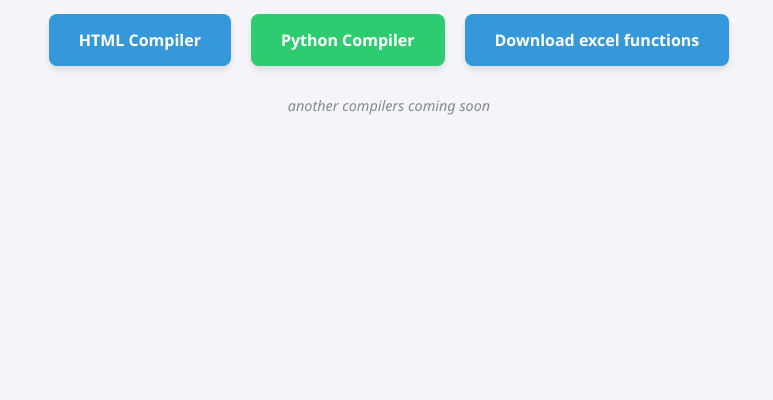
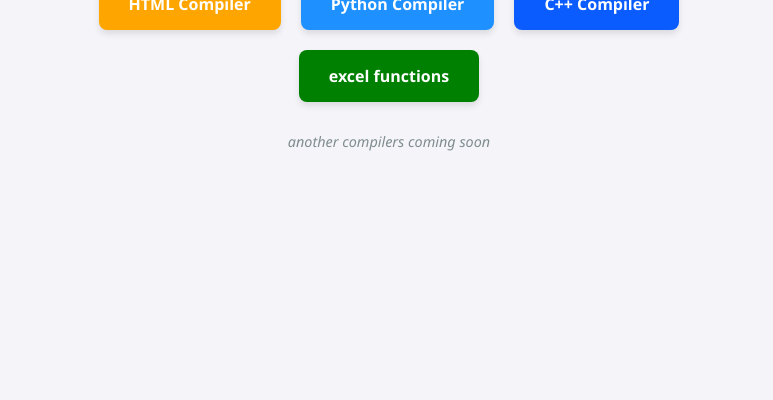
Before and after one commit to excel-func/excel-func.github.io, a plain HTML site: page index.html in a window 1280 px wide. Shown: the part 400-800 px from the top of the page, without its empty margins (251-1024 px from the left). Drawn offline with Linux system fonts and the light colour scheme.

Commit message:
index.html

```diff
--- a/index.html
+++ b/index.html
@@ -1,5 +1,6 @@
 <!DOCTYPE html>
 <html lang="en">
+
 <head>
     <meta charset="UTF-8">
     <meta name="viewport" content="width=device-width, initial-scale=1.0">
@@ -36,7 +37,7 @@
         .compiler-link {
             text-decoration: none;
             color: white;
-            background-color: #3498db;
+            background-color: black;
             padding: 15px 30px;
             border-radius: 8px;
             font-weight: bold;
@@ -51,11 +52,35 @@
         }
 
         .python-link {
-            background-color: #2ecc71;
+            background-color: dodgerblue;
+        }
+
+        .excel-link {
+            background-color: green;
+        }
+
+        .cpp-link {
+            background-color: #0b5cff;
+        }
+
+        .html-link {
+            background-color: orange;
+        }
+
+        .html-link:hover {
+            background-color: red;
         }
 
         .python-link:hover {
-            background-color: #27ae60;
+            background-color: blue;
+        }
+
+        .cpp-link:hover {
+            background-color: #00eaffdc;
+        }
+
+        .excel-link:hover {
+            background-color: darkgreen;
         }
 
         .footer-text {
@@ -66,17 +91,22 @@
         }
     </style>
 </head>
+
 <body>
 
     <h1>Abdurayim Compilers</h1>
 
     <div class="links-container">
-        <a href="/html/" class="compiler-link">HTML Compiler</a>
+        <a href="/html/" class="compiler-link html-link">HTML Compiler</a>
         <a href="/python/" class="compiler-link python-link">Python Compiler</a>
-        <a href="/excel/" class="compiler-link">Download excel functions</a>
+        <a href="/cpp/" class="compiler-link cpp-link">C++ Compiler</a>
     </div>
+    <div class="links-container">
+        <a href="/excel/" class="compiler-link excel-link">excel functions</a>
 
+    </div>
     <p class="footer-text">another compilers coming soon</p>
 
 </body>
+
 </html>
```
